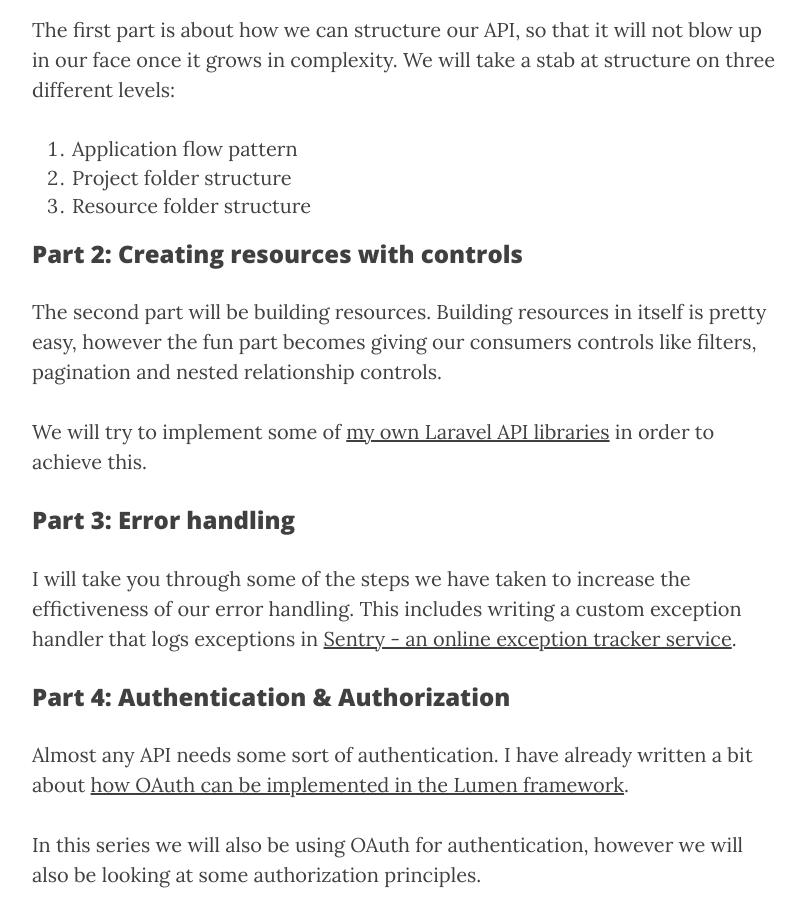
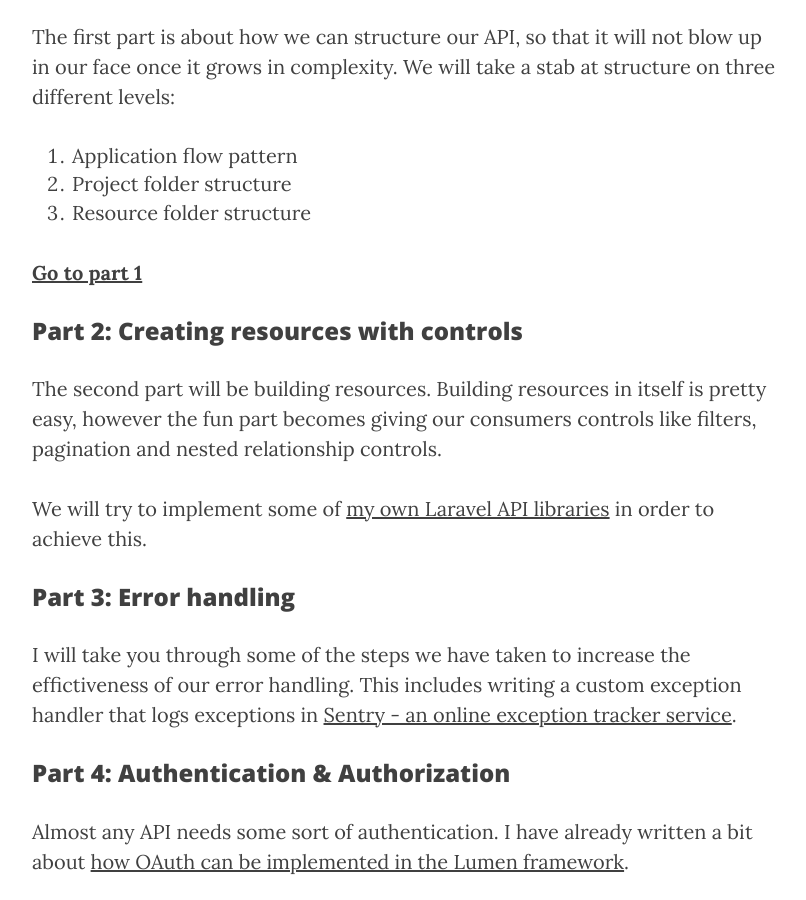
Before and after one commit to esbenp/esbenp.github.io, a Jekyll site: the page built from _posts/2016-04-11-modern-rest-api-laravel-part-0.markdown, in a window 1280 px wide and 900 px high, scrolled down 2008 px. Shown: the whole window, without its empty margins (233-1039 px from the left). Built offline with Jekyll 4.4.1, drawn with Linux system fonts in a browser that asks for light colours; nearby versions of some CDN libraries; Markdown is read by kramdown in place of the engine named in the settings.

Commit message:
add links to laravel api part 1

```diff
--- a/_posts/2016-04-11-modern-rest-api-laravel-part-0.markdown
+++ b/_posts/2016-04-11-modern-rest-api-laravel-part-0.markdown
@@ -50,7 +50,7 @@
   faced in developing the <a href="http://traede.com">Traede API</a>
 </p>
 
-### Part 1: A scalable structure
+<h2><a href="/2016/04/11/modern-rest-api-laravel-part-1/">Part 1: A scalable structure</a></h2>
 
 <p>
   The first part is about how we can structure our API, so that it will not blow up in our
@@ -62,6 +62,10 @@
   <li>Project folder structure</li>
   <li>Resource folder structure</li>
 </ol>
+
+<p>
+  <strong><a href="/2016/04/11/modern-rest-api-laravel-part-1/">Go to part 1</a></strong>
+</p>
 
 ### Part 2: Creating resources with controls
 
```
